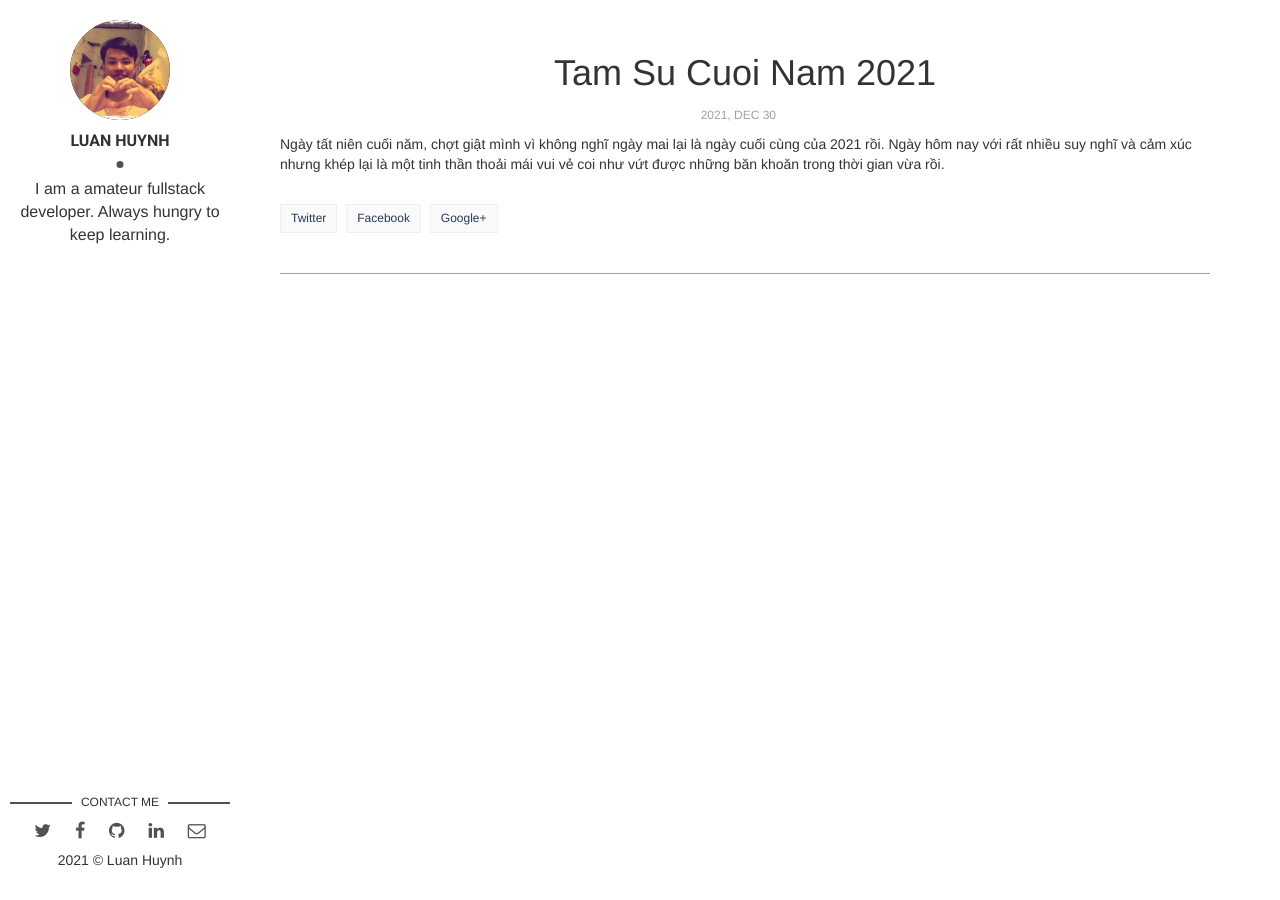
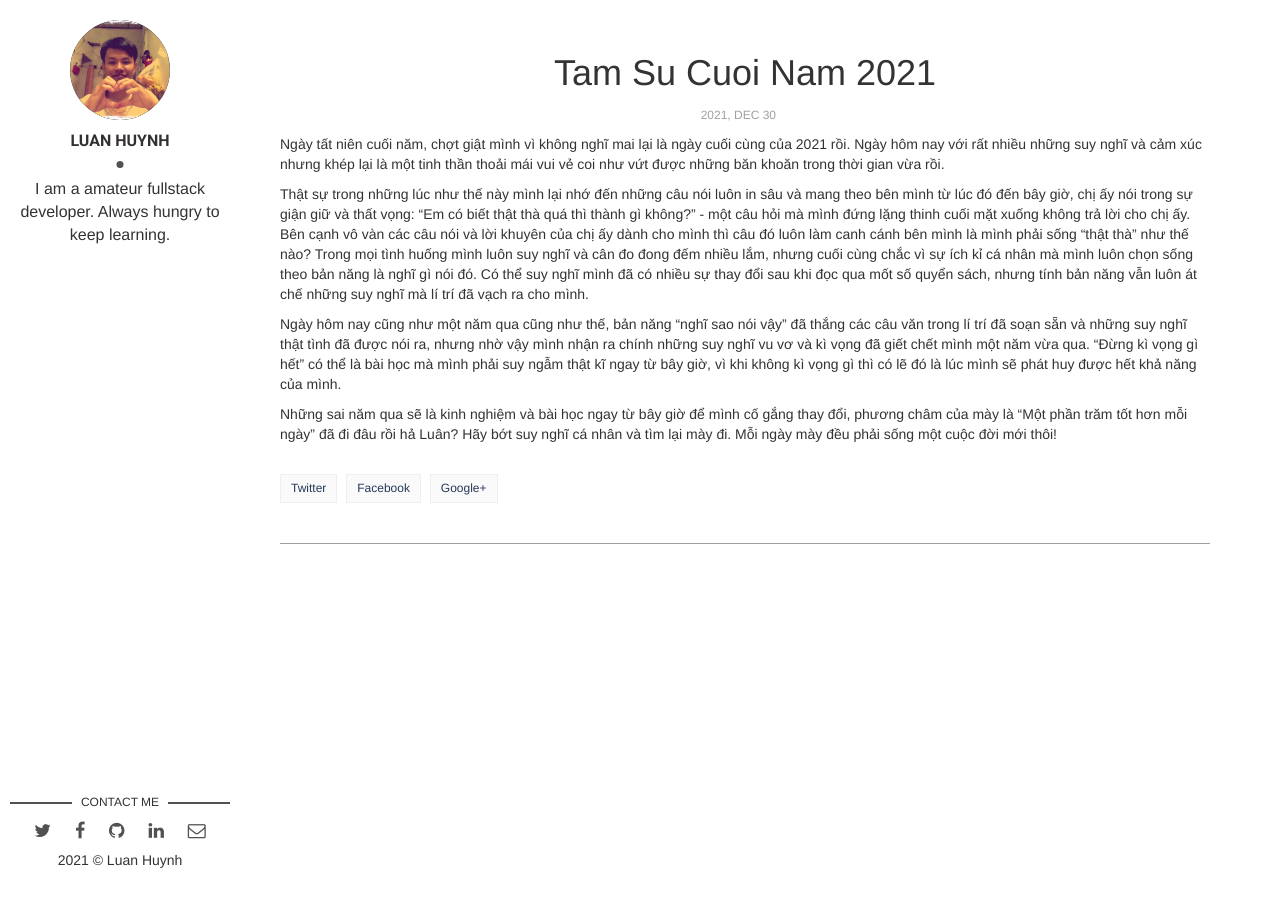
Before and after one commit to minhluan2292/blog, a Jekyll site: the page built from _posts/2021-12-30-tam-su-cuoi-nam-2021.markdown, in a window 1280 px wide. Built offline with Jekyll 4.4.1, drawn with Linux system fonts in a browser that asks for light colours; nearby versions of some CDN libraries; our own code applies the rules of GitHub Pages for plain Markdown files; library files that are not in the unit come from our copies.

Commit message:
Update 2021-12-30-tam-su-cuoi-nam-2021.markdown

```diff
--- a/_posts/2021-12-30-tam-su-cuoi-nam-2021.markdown
+++ b/_posts/2021-12-30-tam-su-cuoi-nam-2021.markdown
@@ -1 +1,7 @@
-Ngày tất niên cuối năm, chợt giật mình vì không nghĩ ngày mai lại là ngày cuối cùng của 2021 rồi. Ngày hôm nay với rất nhiều suy nghĩ và cảm xúc nhưng khép lại là một tinh thần thoải mái vui vẻ coi như vứt được những băn khoăn trong thời gian vừa rồi.
+Ngày tất niên cuối năm, chợt giật mình vì không nghĩ mai lại là ngày cuối cùng của 2021 rồi. Ngày hôm nay với rất nhiều những suy nghĩ và cảm xúc nhưng khép lại là một tinh thần thoải mái vui vẻ coi như vứt được những băn khoăn trong thời gian vừa rồi.
+
+Thật sự trong những lúc như thế này mình lại nhớ đến những câu nói luôn in sâu và mang theo bên mình từ lúc đó đến bây giờ, chị ấy nói trong sự giận giữ và thất vọng: "Em có biết thật thà quá thì thành gì không?" - một câu hỏi mà mình đứng lặng thinh cuối mặt xuống không trả lời cho chị ấy. Bên cạnh vô vàn các câu nói và lời khuyên của chị ấy dành cho mình thì câu đó luôn làm canh cánh bên mình là mình phải sống "thật thà" như thế nào? Trong mọi tình huống mình luôn suy nghĩ và cân đo đong đếm nhiều lắm, nhưng cuối cùng chắc vì sự ích kỉ cá nhân mà mình luôn chọn sống theo bản năng là nghĩ gì nói đó. Có thể suy nghĩ mình đã có nhiều sự thay đổi sau khi đọc qua mốt số quyển sách, nhưng tính bản năng vẫn luôn át chế những suy nghĩ mà lí trí đã vạch ra cho mình.
+
+Ngày hôm nay cũng như một năm qua cũng như thế, bản năng "nghĩ sao nói vậy" đã thắng các câu văn trong lí trí đã soạn sẵn và những suy nghĩ thật tình đã được nói ra, nhưng nhờ vậy mình nhận ra chính những suy nghĩ vu vơ và kì vọng đã giết chết mình một năm vừa qua. "Đừng kì vọng gì hết" có thể là bài học mà mình phải suy ngẫm thật kĩ ngay từ bây giờ, vì khi không kì vọng gì thì có lẽ đó là lúc mình sẽ phát huy được hết khả năng của mình.
+
+Những sai năm qua sẽ là kinh nghiệm và bài học ngay từ bây giờ để mình cố gắng thay đổi, phương châm của mày là "Một phần trăm tốt hơn mỗi ngày" đã đi đâu rồi hả Luân? Hãy bớt suy nghĩ cá nhân và tìm lại mày đi. Mỗi ngày mày đều phải sống một cuộc đời mới thôi!
```
